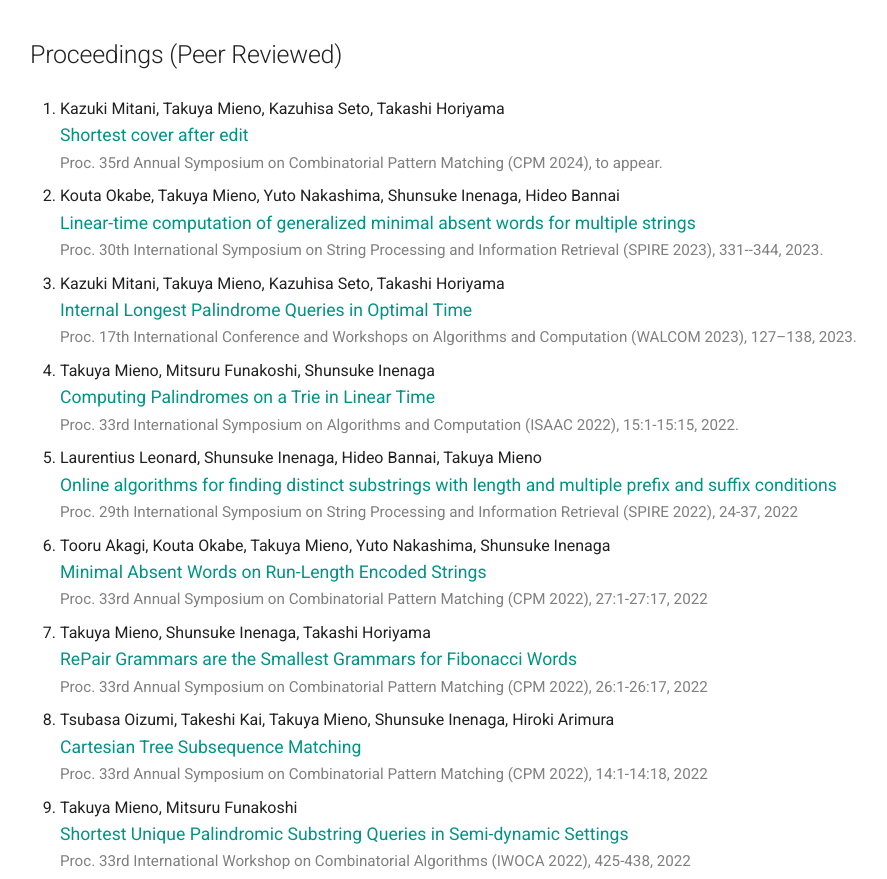
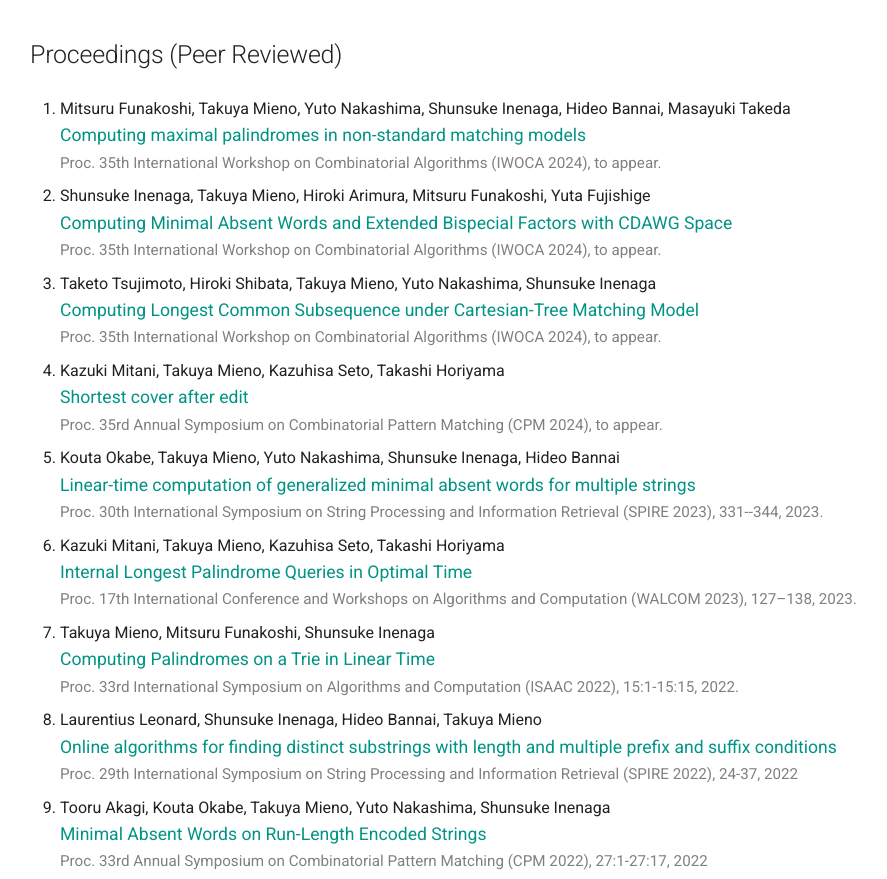
Before and after one commit to tmieno/tmieno.github.io, a plain HTML site: page publications/index.html in a window 1280 px wide. Shown: the part 885-1764 px from the top of the page, without its empty margins (16-903 px from the left). Drawn offline with nearby package versions, Linux system fonts and the light colour scheme; some packages are replaced by stand-ins of ours.

Commit message:
IWOCA 2024

```diff
--- a/publications/index.html
+++ b/publications/index.html
@@ -491,6 +491,33 @@
 <h2 id="proceedings-peer-reviewed">Proceedings (Peer Reviewed)</h2>
 <ol>
 <li>
+<p>Mitsuru Funakoshi, Takuya Mieno, Yuto Nakashima, Shunsuke Inenaga, Hideo Bannai, Masayuki Takeda<br />
+<span style="font-size: 110%;">
+  <a href="https://arxiv.org/abs/2210.02067" target="_blank">Computing maximal palindromes in non-standard matching models</a><br />
+</span>
+<span style="font-size: 95%; color: gray;">
+  Proc. 35th International Workshop on Combinatorial Algorithms (IWOCA 2024), to appear.<br />
+</span></p>
+</li>
+<li>
+<p>Shunsuke Inenaga, Takuya Mieno, Hiroki Arimura, Mitsuru Funakoshi, Yuta Fujishige<br />
+<span style="font-size: 110%;">
+  <a href="https://arxiv.org/abs/2402.18090" target="_blank">Computing Minimal Absent Words and Extended Bispecial Factors with CDAWG Space</a><br />
+</span>
+<span style="font-size: 95%; color: gray;">
+  Proc. 35th International Workshop on Combinatorial Algorithms (IWOCA 2024), to appear.<br />
+</span></p>
+</li>
+<li>
+<p>Taketo Tsujimoto, Hiroki Shibata, Takuya Mieno, Yuto Nakashima, Shunsuke Inenaga<br />
+<span style="font-size: 110%;">
+  <a href="https://arxiv.org/abs/2402.19146" target="_blank">Computing Longest Common Subsequence under Cartesian-Tree Matching Model</a><br />
+</span>
+<span style="font-size: 95%; color: gray;">
+  Proc. 35th International Workshop on Combinatorial Algorithms (IWOCA 2024), to appear.<br />
+</span></p>
+</li>
+<li>
 <p>Kazuki Mitani, Takuya Mieno, Kazuhisa Seto, Takashi Horiyama <br />
 <span style="font-size: 110%;">
   <a href="https://arxiv.org/abs/2402.17428" target="_blank">Shortest cover after edit</a><br />
```
Also changed, not shown: search/search_index.json (+1 -1 lines), 1 other file.
